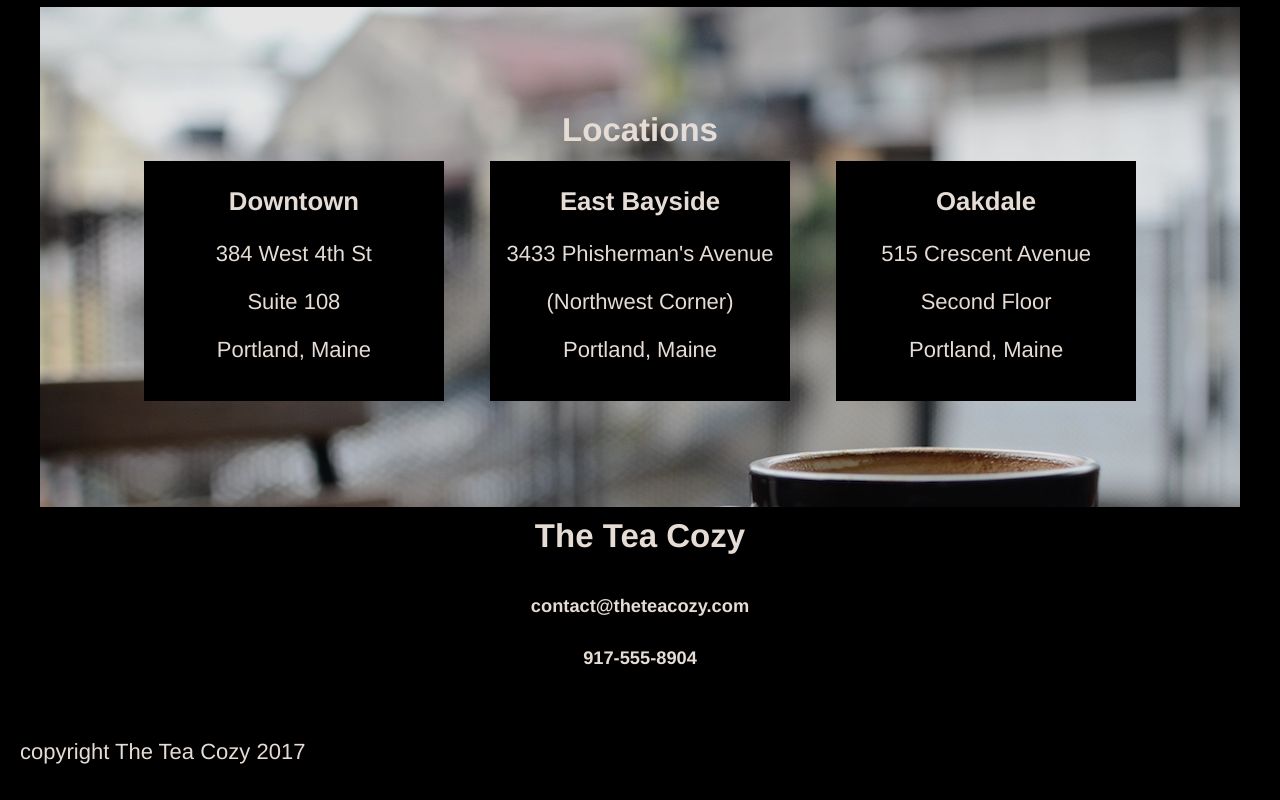
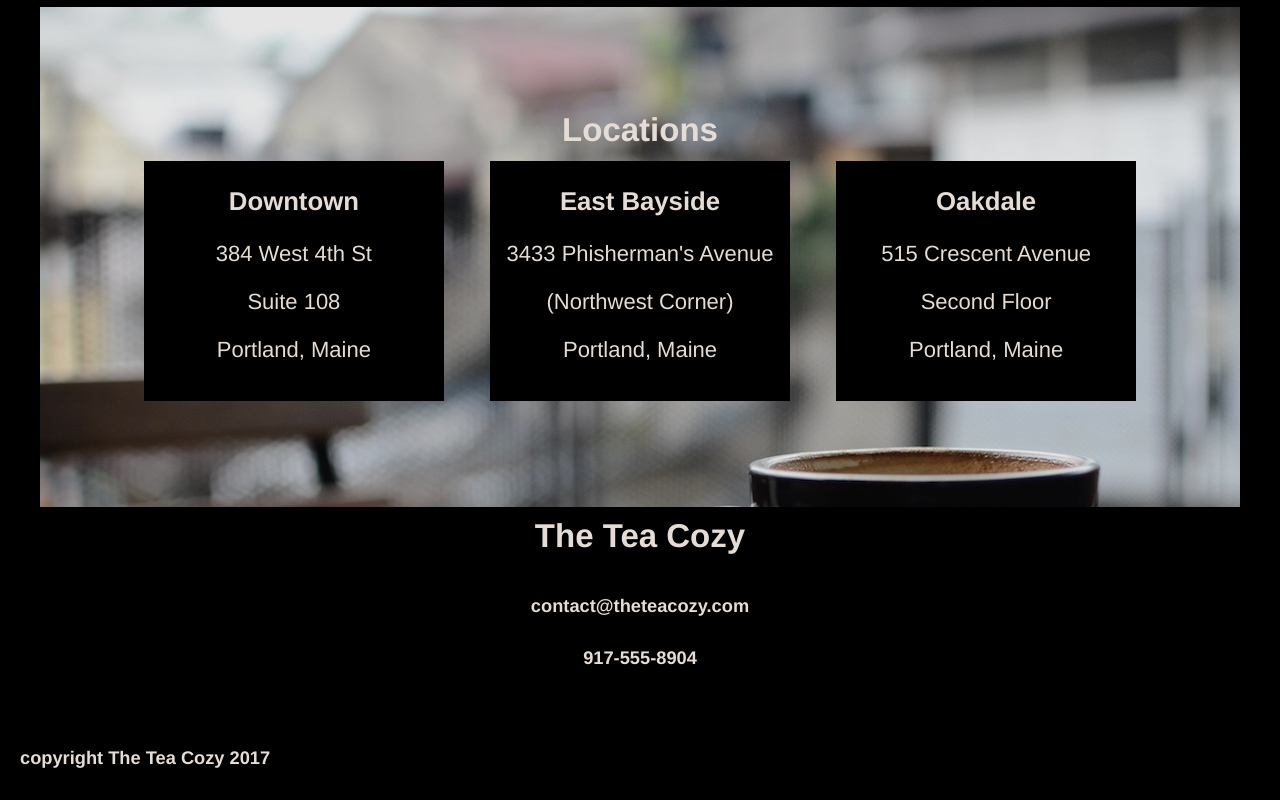
Before and after one commit to Barbara-hz/teacozy, a plain HTML site: page index.html in a window 1280 px wide. Shown: the part 1493-2293 px from the top of the page. Drawn offline with Linux system fonts and the light colour scheme.

Commit message:
changed footer part.

```diff
--- a/index.html
+++ b/index.html
@@ -96,8 +96,9 @@
         <h5>917-555-8904</h5>
       </div>
 
-      <p>copyright The Tea Cozy 2017</p>
-
+      <div class="copyright">
+        <h5>copyright The Tea Cozy 2017</h5>
+      </div>
     </footer>
   </body>
 </html>
--- a/resources/css/style.css
+++ b/resources/css/style.css
@@ -146,7 +146,7 @@ footer{
   margin-bottom: 40px;
 }
 
-footer p{
+.copyright h5{
   margin-left: 20px;
   text-align: left;
 }
```
